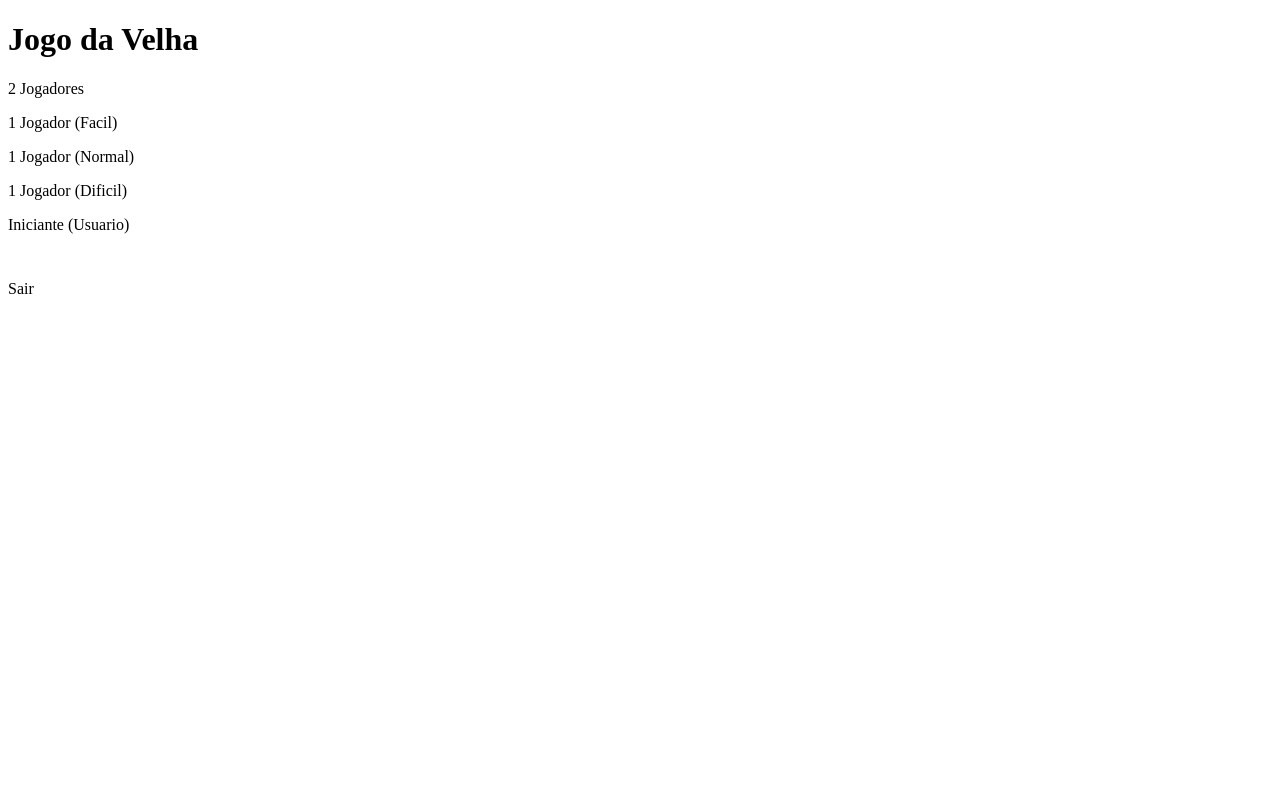
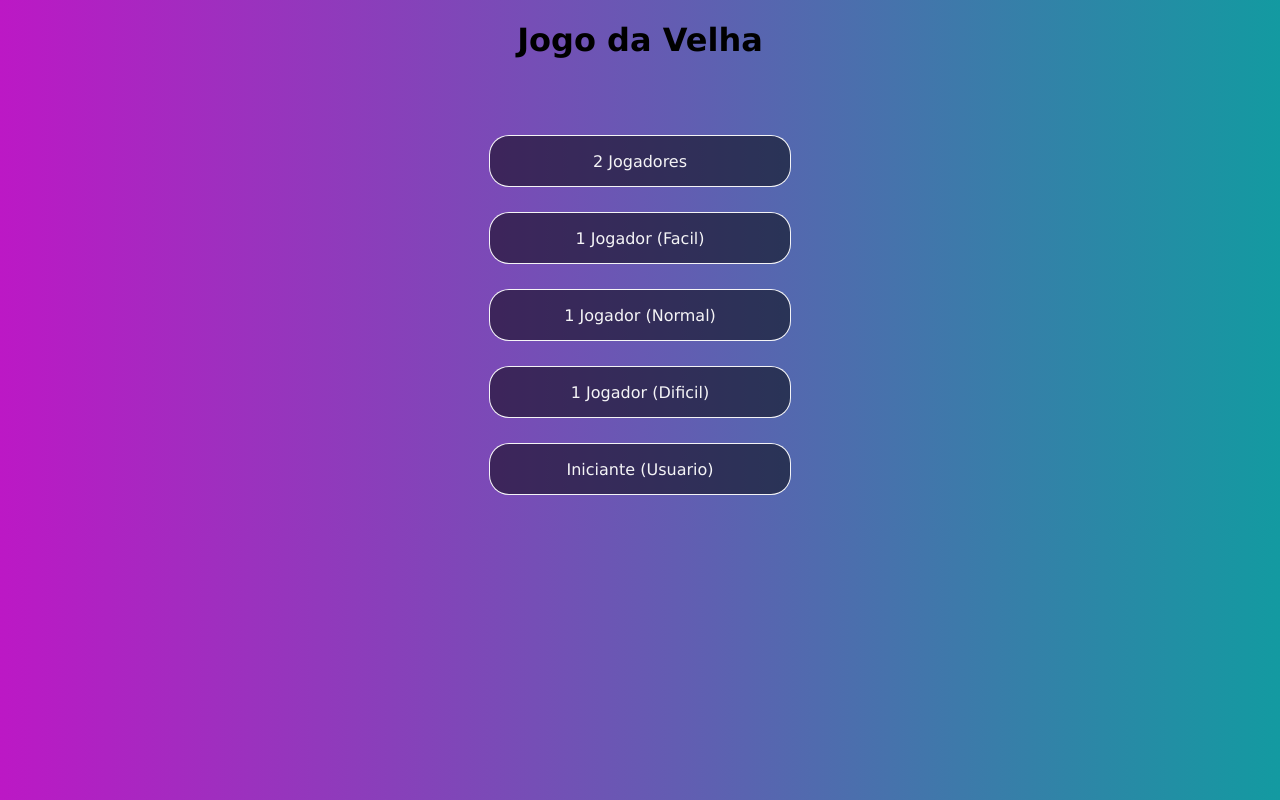
Before and after one commit to HercoZauZau/JogoDaVelha, a plain HTML site: page index.html in a window 1280 px wide. Drawn offline with Linux system fonts and the light colour scheme; files that its build step writes are made by us from their sources; the site is published under a folder, as on GitHub Pages, so addresses that start at the root find nothing.

Commit message:
Update index.html

```diff
--- a/index.html
+++ b/index.html
@@ -4,7 +4,7 @@
     <meta charset="UTF-8" />
     <meta name="viewport" content="width=device-width, initial-scale=1.0" />
     <title>Jogo da Velha</title>
-    <link rel="stylesheet" href="/assets/css/style.css" />
+    <link rel="stylesheet" href="style.css" />
 
   </head>
   <body>
@@ -38,6 +38,6 @@
       <div id="sair"><p>Sair</p></div>
     </section>
 
-    <script src="/assets/js/script.js"></script>
+    <script src="script.js"></script>
   </body>
 </html>
```
